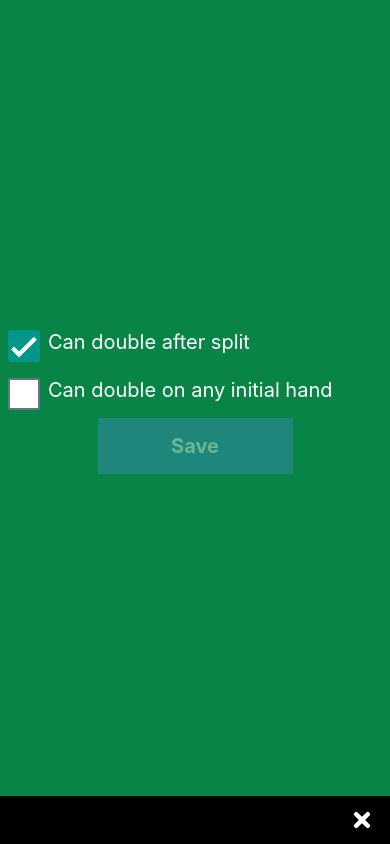
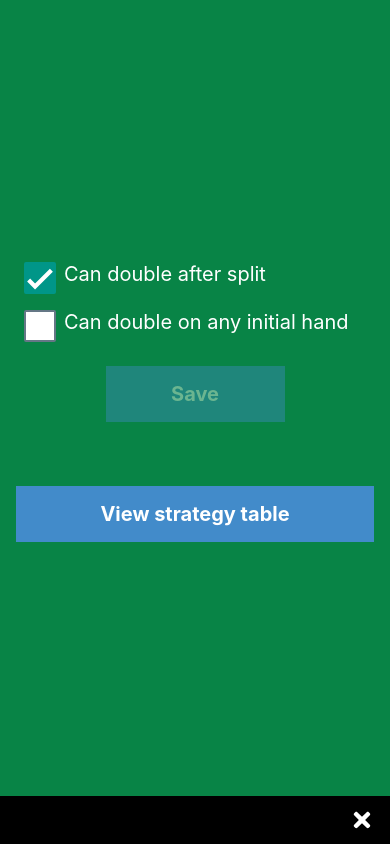
Before and after one commit to capelski/blackjump, a React Native app: screen / in a window 390 px wide. Both pictures are taken after a click on the element 370 px from the left and 820 px from the top of the page. Built offline with nearby package versions, Linux system fonts and the light colour scheme.

Commit message:
feat: add link to strategy table

```diff
--- a/src/components/button.tsx
+++ b/src/components/button.tsx
@@ -5,6 +5,7 @@ interface ButtonProps {
     backgroundColor: string;
     height: number | string;
     isEnabled: boolean;
+    marginTop?: number;
     onPress: () => void;
     text: string;
     width: number | string;
@@ -14,6 +15,7 @@ export const Button: React.FC<ButtonProps> = (props) => (
     <TouchableOpacity
         style={{
             height: props.height,
+            marginTop: props.marginTop,
             width: props.width
         }}
         onPress={props.isEnabled ? props.onPress : undefined}
--- a/src/components/config-menu.tsx
+++ b/src/components/config-menu.tsx
@@ -1,3 +1,4 @@
+import * as Linking from 'expo-linking';
 import React, { useState } from 'react';
 // TODO Replace deprecated CheckBox component
 import { CheckBox, Text, View } from 'react-native';
@@ -46,6 +47,7 @@ export const ConfigMenu: React.FC<ConfigMenuProps> = (props) => {
                 alignItems: 'center',
                 flex: 1,
                 justifyContent: 'center',
+                padding: 16,
                 width: '100%'
             }}
         >
@@ -71,11 +73,22 @@ export const ConfigMenu: React.FC<ConfigMenuProps> = (props) => {
                 height={56}
                 backgroundColor="#428bca"
                 isEnabled={isSaveButtonEnabled}
+                marginTop={16}
                 onPress={setGameConfig}
                 text="Save"
                 width="50%"
             />
-            {/* TODO Add a link to the statistics table */}
+            <Button
+                height={56}
+                backgroundColor="#428bca"
+                isEnabled={true}
+                marginTop={64}
+                onPress={() => {
+                    Linking.openURL('https://wizardofodds.com/games/blackjack/strategy/4-decks/');
+                }}
+                text="View strategy table"
+                width="100%"
+            />
         </View>
     );
 };
```
